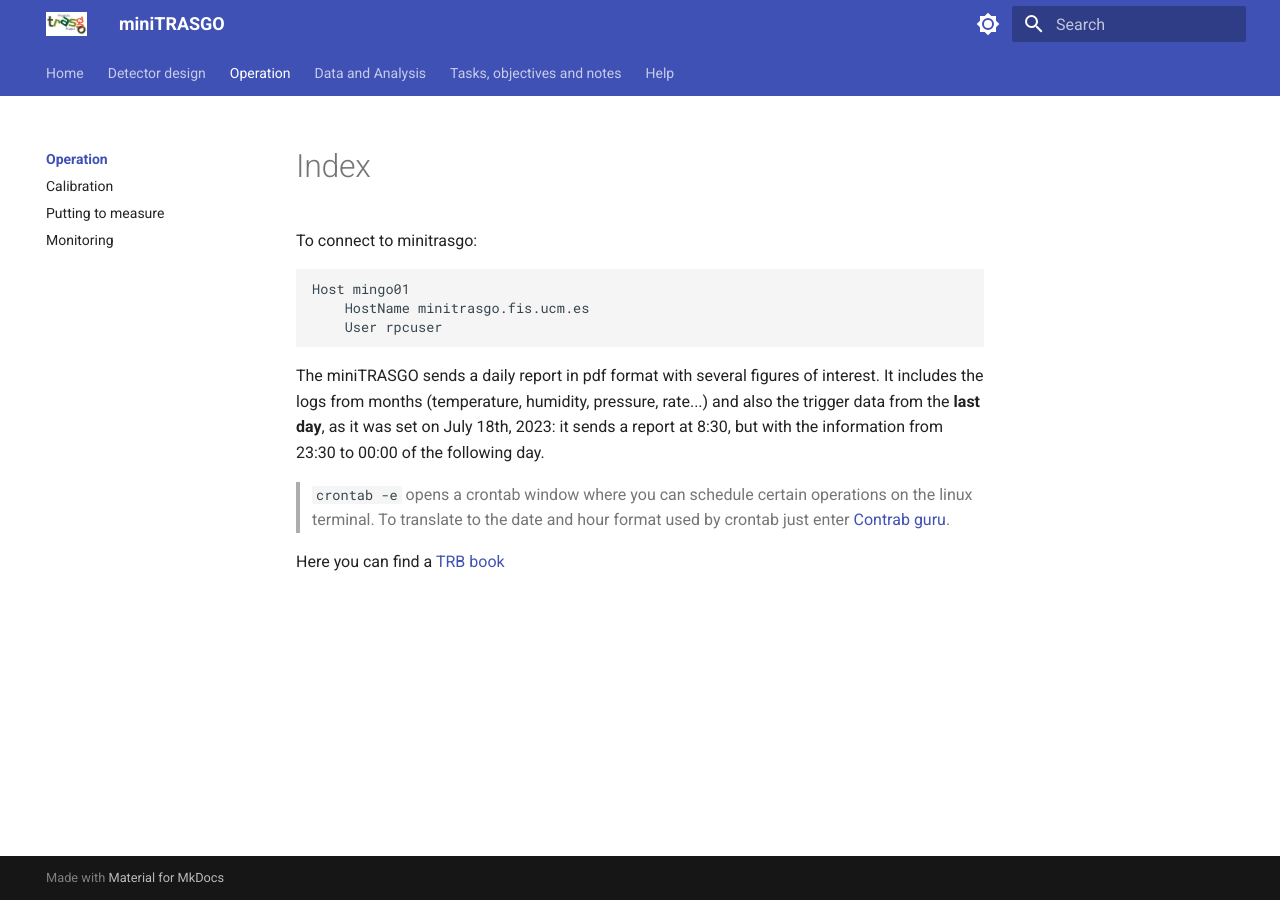
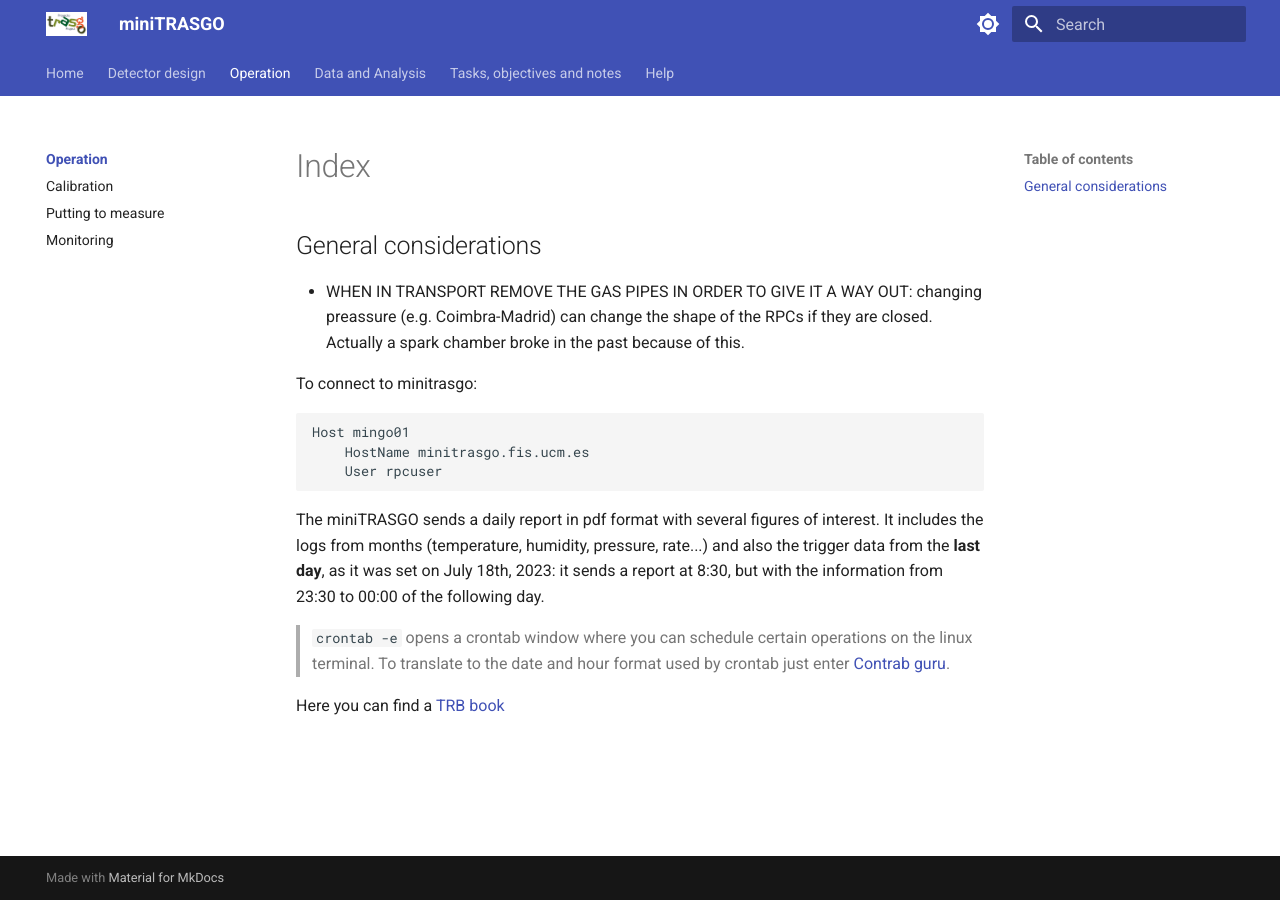
Before and after one commit to cayesoneira/miniTRASGO-documentation, an MkDocs documentation site: the page built from docs/operation/index.md, in a window 1280 px wide. Built offline with MkDocs 1.6.1 and Material for MkDocs 9.7.7, drawn with Linux system fonts in a browser that asks for light colours.

Commit message:
Update index.md

```diff
--- a/docs/operation/index.md
+++ b/docs/operation/index.md
@@ -1,3 +1,7 @@
+## General considerations
+
+- WHEN IN TRANSPORT REMOVE THE GAS PIPES IN ORDER TO GIVE IT A WAY OUT: changing preassure (e.g. Coimbra-Madrid) can change the shape of the RPCs if they are closed. Actually a spark chamber broke in the past because of this.
+
 To connect to minitrasgo:
 
     Host mingo01
```
